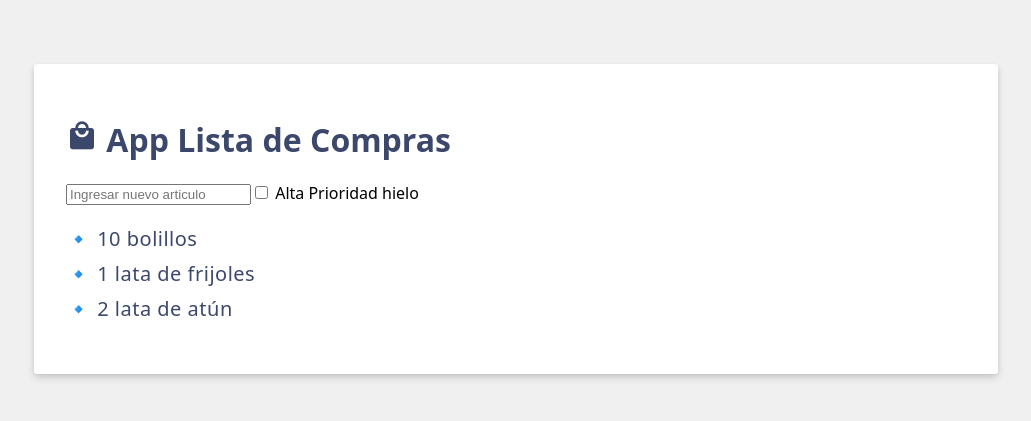
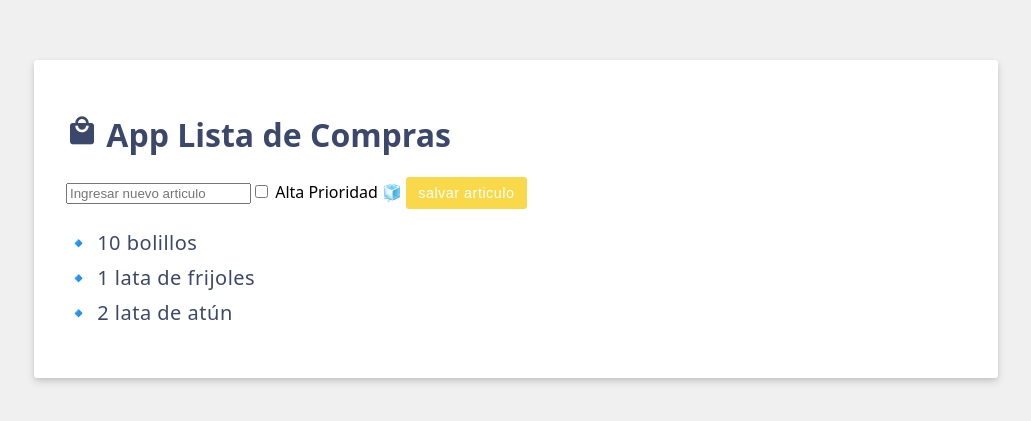
Before and after one commit to ELIEZER070901/VueJs-ShoppingCart-Del, a Vue app: page / in a window 1280 px wide. Shown: the part 181-602 px from the top of the page, without its empty margins (124-1155 px from the left). Built offline with nearby package versions, Linux system fonts and the light colour scheme.

Commit message:
Feature: Eventos de Usuario

```diff
--- a/src/App.vue
+++ b/src/App.vue
@@ -12,13 +12,18 @@ const newItemHighPriority=ref(false);
 
 <template>
   <h1> <i class="material-icons shopping-cart-icon">local_mall</i> {{ header }}</h1>
+  <div class="add-item form">
+
     <input v-model.trim="newItem" type="text" placeholder="Ingresar nuevo articulo">
     <!-- Check Box -->
     <label>
       <input v-model="newItemHighPriority" type="checkbox">
       Alta Prioridad
     </label>
-  {{ newItemHighPriority ? "fuego" : "hielo"}}
+    {{ newItemHighPriority ? "🔥" : "🧊"}}
+  <!-- Boton de UI -->
+  <button v-on:click="items.push( {id: items.length + 1, label: newItem})" class="btn btn-primary">salvar articulo</button>
+  </div>
 
   <ul>
     <li v-for="{ id, label } in items" v-bind:key="id">
```
Lines whose indentation alone changed are shown as unchanged.
